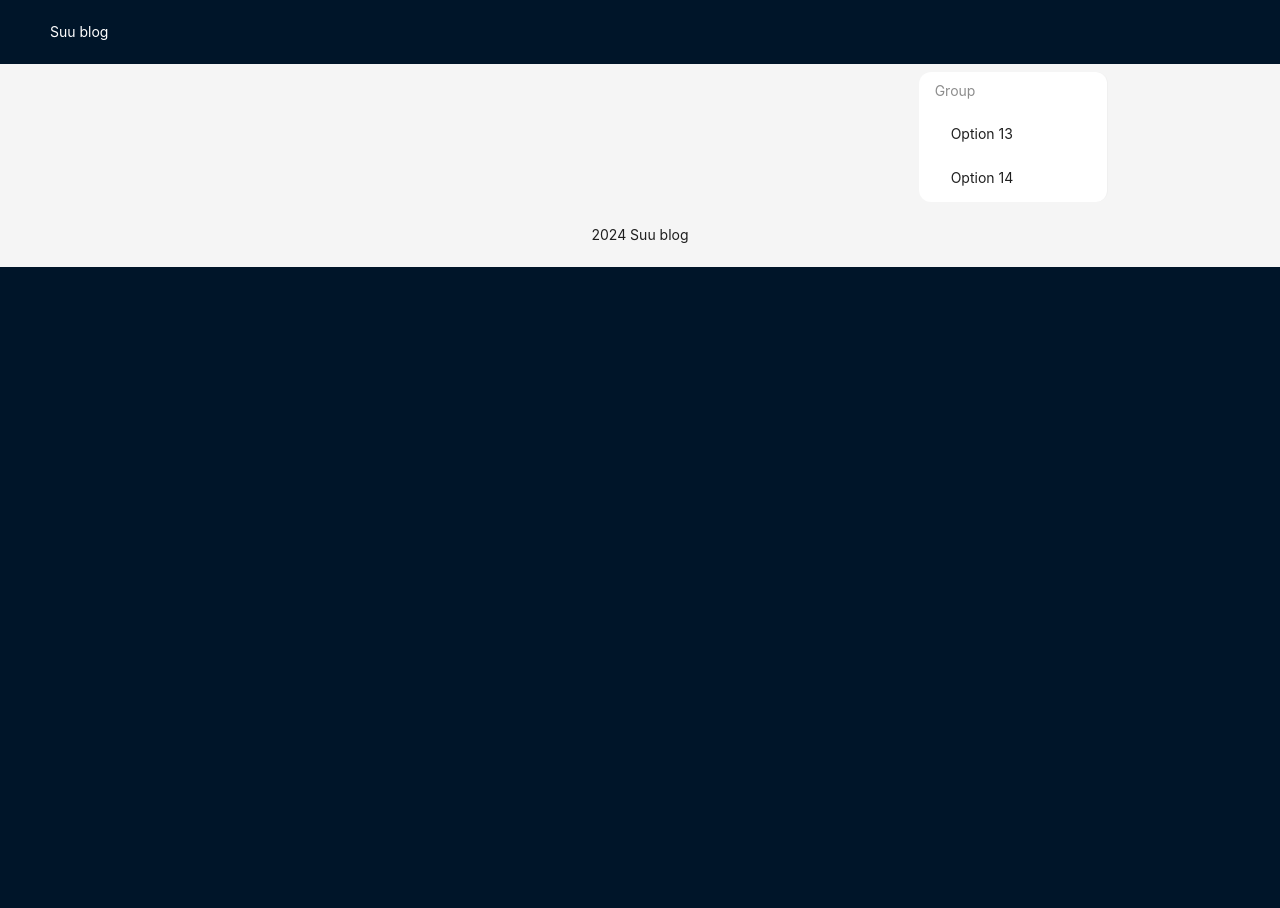
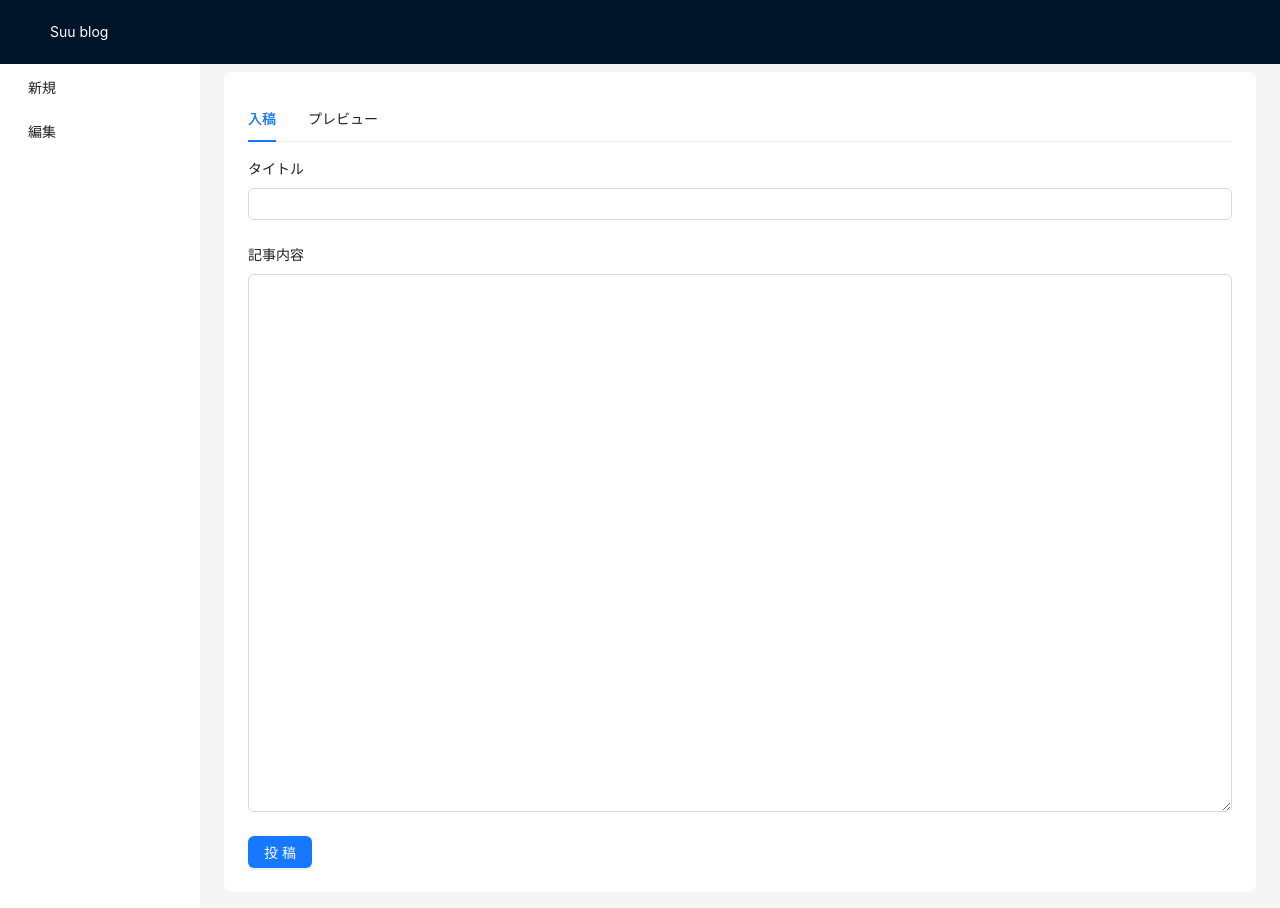
Before and after one commit to su-san1129/suu-blog, a React (Vite) app in the folder apps/client/: page /dashboard/new in a window 1280 px wide. Shown: the top 908 px of the page. Before the commit the page ends 800 px from the top, so only its background shows below. Built offline with nearby package versions, Linux system fonts and the light colour scheme; no server answers.

Commit message:
投稿画面の作成

```diff
--- a/apps/client/package.json
+++ b/apps/client/package.json
@@ -14,11 +14,13 @@
     "react": "^18.2.0",
     "react-dom": "^18.2.0",
     "react-markdown": "^9.0.1",
+    "react-router-dom": "^6.23.1",
     "swr": "^2.2.5"
   },
   "devDependencies": {
     "@types/react": "^18.3.2",
     "@types/react-dom": "^18.3.0",
+    "@types/react-router-dom": "^5.3.3",
     "@types/react-syntax-highlighter": "^15.5.13",
     "@vitejs/plugin-react": "^4.2.1",
     "eslint": "^8.57.0",
--- a/apps/client/src/App.tsx
+++ b/apps/client/src/App.tsx
@@ -1,5 +1,5 @@
 import "./App.css";
-import { Layout, theme, Menu, Row, Col } from "antd";
+import { Layout } from "antd";
 import { SWRConfig } from "swr";
 import { fetcher } from "./api/fetcher";
 import Content from "./components/layout/Content";
--- a/apps/client/src/components/article/Article.tsx
+++ b/apps/client/src/components/article/Article.tsx
@@ -1,41 +1,5 @@
 import { Card } from "antd";
-import Markdown from "react-markdown";
-import { Prism as SyntaxHighlighter } from "react-syntax-highlighter";
-import { atomDark } from "react-syntax-highlighter/dist/esm/styles/prism";
-
-type CodeBlockProps = {
-  className: string;
-  children: string;
-};
-
-const CodeBlock: React.FC<CodeBlockProps> = ({
-  className,
-  children,
-  ...rest
-}) => {
-  const match = /language-(\w+)/.exec(className || "");
-  return match ? (
-    <SyntaxHighlighter
-      {...rest}
-      PreTag="div"
-      children={String(children).replace(/\n$/, "")}
-      language={match[1]}
-      style={atomDark}
-    />
-  ) : (
-    <code
-      {...rest}
-      className={className}
-      style={{
-        padding: "0 2px",
-        background: "#afb8c133",
-        borderRadius: "4px",
-      }}
-    >
-      {children}
-    </code>
-  );
-};
+import Markdown from "../markdown/Markdown";
 
 type Props = {
   title: string;
@@ -43,13 +7,7 @@ type Props = {
 };
 const Article: React.FC<Props> = ({ title, body }) => (
   <Card title={title}>
-    <Markdown
-      components={{
-        code: CodeBlock,
-      }}
-    >
-      {body}
-    </Markdown>
+    <Markdown text={body} />
   </Card>
 );
 
--- /dev/null
+++ b/apps/client/src/components/dashboard/Form.tsx
@@ -0,0 +1,39 @@
+import { Form, FormItemProps } from "antd";
+import React from "react";
+
+const MyFormItemContext = React.createContext<(string | number)[]>([]);
+
+type MyFormItemGroupProps = {
+  prefix: string | number | (string | number)[];
+  children: React.ReactNode;
+};
+
+function toArr(
+  str: string | number | (string | number)[]
+): (string | number)[] {
+  return Array.isArray(str) ? str : [str];
+}
+
+const MyFormItemGroup = ({ prefix, children }: MyFormItemGroupProps) => {
+  const prefixPath = React.useContext(MyFormItemContext);
+  const concatPath = React.useMemo(
+    () => [...prefixPath, ...toArr(prefix)],
+    [prefixPath, prefix]
+  );
+
+  return (
+    <MyFormItemContext.Provider value={concatPath}>
+      {children}
+    </MyFormItemContext.Provider>
+  );
+};
+
+const MyFormItem = ({ name, ...props }: FormItemProps) => {
+  const prefixPath = React.useContext(MyFormItemContext);
+  const concatName =
+    name !== undefined ? [...prefixPath, ...toArr(name)] : undefined;
+
+  return <Form.Item name={concatName} {...props} />;
+};
+
+export { MyFormItemGroup, MyFormItem };
--- /dev/null
+++ b/apps/client/src/components/dashboard/new/NewArticle.tsx
@@ -0,0 +1,65 @@
+import React, { useState } from "react";
+import { Button, Form, Input, Tabs } from "antd";
+import type { TabsProps } from "antd";
+import TextArea from "antd/es/input/TextArea";
+import { ArticleFormItem } from "../types";
+import Preview from "./Preview";
+import { MyFormItem, MyFormItemGroup } from "../Form";
+
+type NewProps = {
+  formObject: ArticleFormItem;
+  onFormItemChange: (value: ArticleFormItem) => void;
+};
+const New: React.FC<NewProps> = ({ formObject, onFormItemChange }) => {
+  const onFinish = (value: object) => {
+    console.log(value);
+  };
+
+  const onItemChange = (e: any, name: string) => {
+    const { article } = formObject;
+    onFormItemChange({
+      article: { ...article, [name]: e.target.value },
+    } as ArticleFormItem);
+  };
+
+  return (
+    <Form name="form_item_path" layout="vertical" onFinish={onFinish}>
+      <MyFormItemGroup prefix={["article"]}>
+        <MyFormItem name="title" label="タイトル">
+          <Input onChange={(e) => onItemChange(e, "title")} />
+        </MyFormItem>
+        <MyFormItem name="body" label="記事内容">
+          <TextArea rows={24} onChange={(e) => onItemChange(e, "body")} />
+        </MyFormItem>
+      </MyFormItemGroup>
+
+      <Button type="primary" htmlType="submit">
+        投稿
+      </Button>
+    </Form>
+  );
+};
+
+const NewArticle = () => {
+  const [formObject, setFormObject] = useState<ArticleFormItem>({
+    article: { title: undefined, body: undefined },
+  });
+  const items: TabsProps["items"] = [
+    {
+      key: "1",
+      label: "入稿",
+      children: (
+        <New formObject={formObject} onFormItemChange={setFormObject} />
+      ),
+    },
+    {
+      key: "2",
+      label: "プレビュー",
+      children: <Preview formObject={formObject} />,
+    },
+  ];
+
+  return <Tabs defaultActiveKey="1" items={items} />;
+};
+
+export default NewArticle;
--- /dev/null
+++ b/apps/client/src/components/dashboard/new/Preview.tsx
@@ -0,0 +1,16 @@
+import Markdown from "../../markdown/Markdown";
+import { ArticleFormItem } from "../types";
+
+type PreviewProps = {
+  formObject: ArticleFormItem;
+};
+const Preview: React.FC<PreviewProps> = ({ formObject }) => {
+  return (
+    <>
+      <h1>{formObject.article.title}</h1>
+      <Markdown text={formObject.article.body!} />
+    </>
+  );
+};
+
+export default Preview;
--- /dev/null
+++ b/apps/client/src/components/dashboard/types.ts
@@ -0,0 +1,8 @@
+type ArticleFormItem = {
+  article: {
+    title?: string;
+    body?: string;
+  };
+};
+
+export type { ArticleFormItem };
--- /dev/null
+++ b/apps/client/src/components/markdown/Markdown.tsx
@@ -0,0 +1,54 @@
+import ReactMarkdown from "react-markdown";
+import { Prism as SyntaxHighlighter } from "react-syntax-highlighter";
+import { atomDark } from "react-syntax-highlighter/dist/esm/styles/prism";
+
+type CodeBlockProps = {
+  className: string;
+  children: string;
+};
+
+const CodeBlock: React.FC<CodeBlockProps> = ({
+  className,
+  children,
+  ...rest
+}) => {
+  const match = /language-(\w+)/.exec(className || "");
+  return match ? (
+    <SyntaxHighlighter
+      {...rest}
+      PreTag="div"
+      children={String(children).replace(/\n$/, "")}
+      language={match[1]}
+      style={atomDark}
+    />
+  ) : (
+    <code
+      {...rest}
+      className={className}
+      style={{
+        padding: "0 2px",
+        background: "#afb8c133",
+        borderRadius: "4px",
+      }}
+    >
+      {children}
+    </code>
+  );
+};
+
+type Props = {
+  text: string;
+};
+const Markdown: React.FC<Props> = ({ text }) => {
+  return (
+    <ReactMarkdown
+      components={{
+        code: CodeBlock,
+      }}
+    >
+      {text}
+    </ReactMarkdown>
+  );
+};
+
+export default Markdown;
--- a/apps/client/src/main.tsx
+++ b/apps/client/src/main.tsx
@@ -1,10 +1,32 @@
 import React from "react";
 import ReactDOM from "react-dom/client";
 import App from "./App.tsx";
+import { RouterProvider, createBrowserRouter } from "react-router-dom";
 import "./index.css";
+import ErrorPage from "./pages/ErrorPage.tsx";
+import Dashboard from "./pages/Dashboard.tsx";
+import NewArticle from "./components/dashboard/new/NewArticle.tsx";
+
+const router = createBrowserRouter([
+  {
+    path: "/",
+    element: <App />,
+    errorElement: <ErrorPage />,
+  },
+  {
+    path: "/dashboard",
+    element: <Dashboard />,
+    children: [
+      {
+        path: "new",
+        element: <NewArticle />,
+      },
+    ],
+  },
+]);
 
 ReactDOM.createRoot(document.getElementById("root")!).render(
   <React.StrictMode>
-    <App />
+    <RouterProvider router={router} />
   </React.StrictMode>
 );
--- /dev/null
+++ b/apps/client/src/pages/Dashboard.tsx
@@ -0,0 +1,49 @@
+import type { MenuProps } from "antd";
+import { Layout, Menu, theme } from "antd";
+const { Header, Content, Sider } = Layout;
+import { Outlet, Link } from "react-router-dom";
+
+const items1: MenuProps["items"] = ["新規", "編集"].map((key, i) => ({
+  key: i + 1,
+  label: <Link to="new">{key}</Link>,
+}));
+
+const Dashboard = () => {
+  const {
+    token: { colorBgContainer, borderRadiusLG },
+  } = theme.useToken();
+
+  return (
+    <Layout>
+      <Header style={{ display: "flex", alignItems: "center" }}>
+        <div className="demo-logo" style={{ color: "white" }}>
+          Suu blog
+        </div>
+      </Header>
+      <Layout>
+        <Sider width={200} style={{ background: colorBgContainer }}>
+          <Menu
+            mode="inline"
+            style={{ height: "100%", borderRight: 0 }}
+            items={items1}
+          />
+        </Sider>
+        <Layout style={{ padding: "0 24px 24px" }}>
+          <Content
+            style={{
+              padding: 24,
+              margin: "8px 0",
+              minHeight: 280,
+              background: colorBgContainer,
+              borderRadius: borderRadiusLG,
+            }}
+          >
+            <Outlet />
+          </Content>
+        </Layout>
+      </Layout>
+    </Layout>
+  );
+};
+
+export default Dashboard;
--- /dev/null
+++ b/apps/client/src/pages/ErrorPage.tsx
@@ -0,0 +1,17 @@
+import { useRouteError } from "react-router-dom";
+
+const ErrorPage = () => {
+  const error = useRouteError() as { statusText?: string; message: string };
+
+  return (
+    <div id="error-page">
+      <h1>Oops!</h1>
+      <p>Sorry, an unexpected error has occurred.</p>
+      <p>
+        <i>{error.statusText || error.message}</i>
+      </p>
+    </div>
+  );
+};
+
+export default ErrorPage;
```
Also changed, not shown: 1 other file (tests, documents, lock files or other folders).
